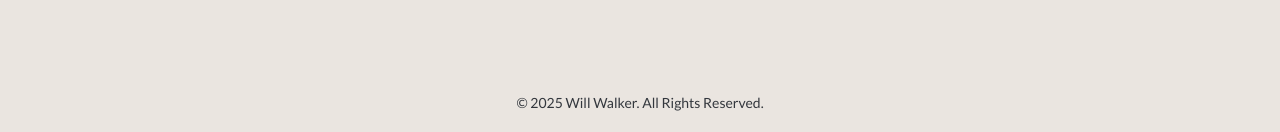
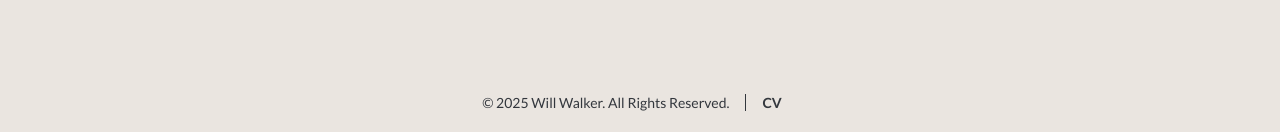
Before and after one commit to PupRiku/will-walker-website, a Next.js app: page / in a window 1280 px wide. Shown: the part 3507-3639 px from the top of the page. Built offline with nearby package versions, Linux system fonts and the light colour scheme.

Commit message:
Add CV link to footer

```diff
--- a/src/components/Footer.module.css
+++ b/src/components/Footer.module.css
@@ -3,9 +3,28 @@
   color: var(--color-text);
   padding: 1.5rem 2rem;
   text-align: center;
+  display: flex;
+  justify-content: center;
+  align-items: center;
+  gap: 1rem;
+  flex-wrap: wrap;
 }
 
 .text {
   font-size: 0.875rem;
   margin: 0;
 }
+
+.footerLink {
+  font-size: 0.875rem;
+  font-weight: 700;
+  color: var(--color-text);
+  text-decoration: none;
+  padding: 0 1rem;
+  border-left: 1px solid var(--color-text);
+}
+
+.footerLink:hover {
+  color: var(--color-accent-primary);
+  text-decoration: underline;
+}
--- a/src/components/Footer.tsx
+++ b/src/components/Footer.tsx
@@ -1,3 +1,4 @@
+import Link from 'next/link';
 import styles from './Footer.module.css';
 
 export default function Footer() {
@@ -7,6 +8,9 @@ export default function Footer() {
       <p className={styles.text}>
         &copy; {currentYear} Will Walker. All Rights Reserved.
       </p>
+      <Link href="/cv" className={styles.footerLink}>
+        CV
+      </Link>
     </footer>
   );
 }
```
